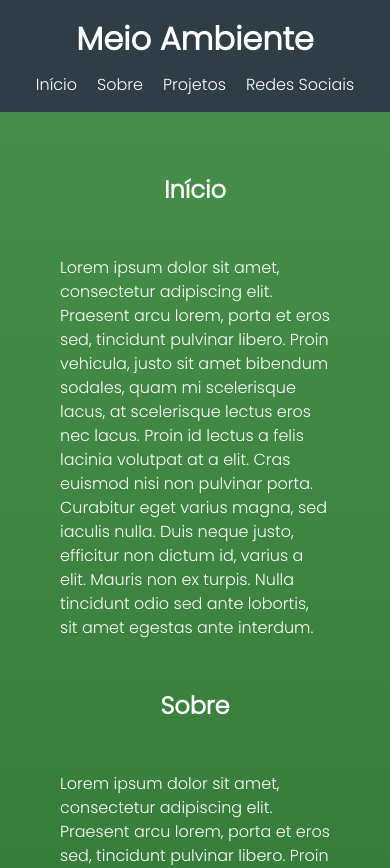
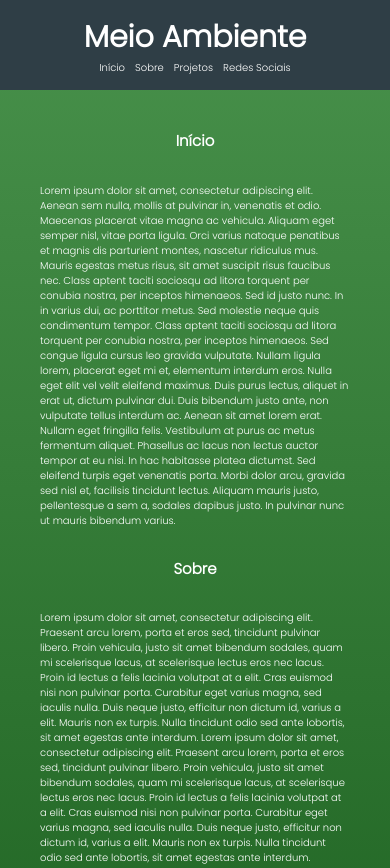
Before and after one commit to Taijuu/projectMA, a plain HTML site: page index.html in a window 390 px wide. Shown: the top 868 px of the page. Drawn offline with Linux system fonts and the light colour scheme.

Commit message:
Add files via upload

```diff
--- a/index.html
+++ b/index.html
@@ -28,16 +28,9 @@
     <main>
         <section>
             <h1 id="inicio">Início</h1>
-            <p>Lorem ipsum dolor sit amet, consectetur adipiscing elit. Praesent arcu lorem, porta et eros sed,
-                tincidunt pulvinar libero. Proin vehicula, justo sit amet bibendum sodales, quam mi scelerisque
-                lacus,
-                at scelerisque lectus eros nec lacus. Proin id lectus a felis lacinia volutpat at a elit. Cras
-                euismod
-                nisi non pulvinar porta. Curabitur eget varius magna, sed iaculis nulla. Duis neque justo, efficitur
-                non
-                dictum id, varius a elit. Mauris non ex turpis. Nulla tincidunt odio sed ante lobortis, sit amet
-                egestas
-                ante interdum.</p>
+            <p>Lorem ipsum dolor sit amet, consectetur adipiscing elit. Aenean sem nulla, mollis at pulvinar in, venenatis et odio. Maecenas placerat vitae magna ac vehicula. Aliquam eget semper nisl, vitae porta ligula. Orci varius natoque penatibus et magnis dis parturient montes, nascetur ridiculus mus. Mauris egestas metus risus, sit amet suscipit risus faucibus nec. Class aptent taciti sociosqu ad litora torquent per conubia nostra, per inceptos himenaeos. Sed id justo nunc. In in varius dui, ac porttitor metus. Sed molestie neque quis condimentum tempor. Class aptent taciti sociosqu ad litora torquent per conubia nostra, per inceptos himenaeos. Sed congue ligula cursus leo gravida vulputate. Nullam ligula lorem, placerat eget mi et, elementum interdum eros. Nulla eget elit vel velit eleifend maximus. Duis purus lectus, aliquet in erat ut, dictum pulvinar dui.
+
+                Duis bibendum justo ante, non vulputate tellus interdum ac. Aenean sit amet lorem erat. Nullam eget fringilla felis. Vestibulum at purus ac metus fermentum aliquet. Phasellus ac lacus non lectus auctor tempor at eu nisi. In hac habitasse platea dictumst. Sed eleifend turpis eget venenatis porta. Morbi dolor arcu, gravida sed nisl et, facilisis tincidunt lectus. Aliquam mauris justo, pellentesque a sem a, sodales dapibus justo. In pulvinar nunc ut mauris bibendum varius.</p>
 
             <h1 id="sobre">Sobre</h1>
             <p>Lorem ipsum dolor sit amet, consectetur adipiscing elit. Praesent arcu lorem, porta et eros sed,
@@ -76,8 +69,7 @@
             <h1 id="redesSociais">Redes Sociais</h1>
             <p>Lorem ipsum dolor sit amet, consectetur adipiscing elit. Praesent arcu lorem, porta et eros sed,
                 tincidunt pulvinar libero. Proin vehicula, justo sit amet bibendum sodales, quam mi scelerisque
-                lacus,
-                at scelerisque lectus eros nec lacus. Proin id lectus a felis lacinia volutpat at a elit. Cras
+                lacus, at scelerisque lectus eros nec lacus. Proin id lectus a felis lacinia volutpat at a elit. Cras
                 euismod
                 nisi non pulvinar porta. Curabitur eget varius magna, sed iaculis nulla. Duis neque justo, efficitur
                 non
--- a/style.css
+++ b/style.css
@@ -42,7 +42,6 @@ body::-webkit-scrollbar-track {
 
 header {
     display: flex;
-    gap: 10px;
     background: #2f3e46;
     flex-direction: column;
     justify-content: center;
@@ -53,7 +52,12 @@ header {
     top: 0;
 }
 
+header h1 {
+    font-size: 50px;
+}
+
 nav ul {
+    gap: 20px;
     display: flex;
     list-style: none;
     padding: 0;
@@ -61,10 +65,10 @@ nav ul {
 
 nav ul a {
     position: relative;
-    padding: 10px 10px 5px;
     color: #FFF;
     text-decoration: none;
     transition: transform 0.3s ease-in-out;
+    padding-bottom: 3px;
 }
 
 nav ul a:before {
@@ -85,12 +89,12 @@ nav ul a:before {
 
 nav ul a:hover:before {
     visibility: visible;
-    -webkit-transform: scaleX(.8);
-    transform: scaleX(.8);
+    -webkit-transform: scaleX(1);
+    transform: scaleX(1);
 }
 
 main {
-    padding: 50px;
+    padding: 30px;
     text-align: center;
 }
 
@@ -115,3 +119,39 @@ footer a {
     text-decoration: none;
     color: #88ffaa;
 }
+
+@media screen and (max-width: 400px){
+    body {
+        font-size: 10px;
+    }
+
+    nav ul {
+        gap: 10px;
+    }
+
+    header h1 {
+        font-size: 30px;
+    }
+}
+
+@media screen and (max-width: 254px){
+    body {
+        font-size: 7px;
+    }
+
+    header {
+        padding: 5px;
+    }
+
+    header h1 {
+        font-size: 20px;
+    }
+
+    nav ul {
+        gap: 3px;
+    }
+
+    main {
+        padding: 0 10px;
+    }
+}
```
